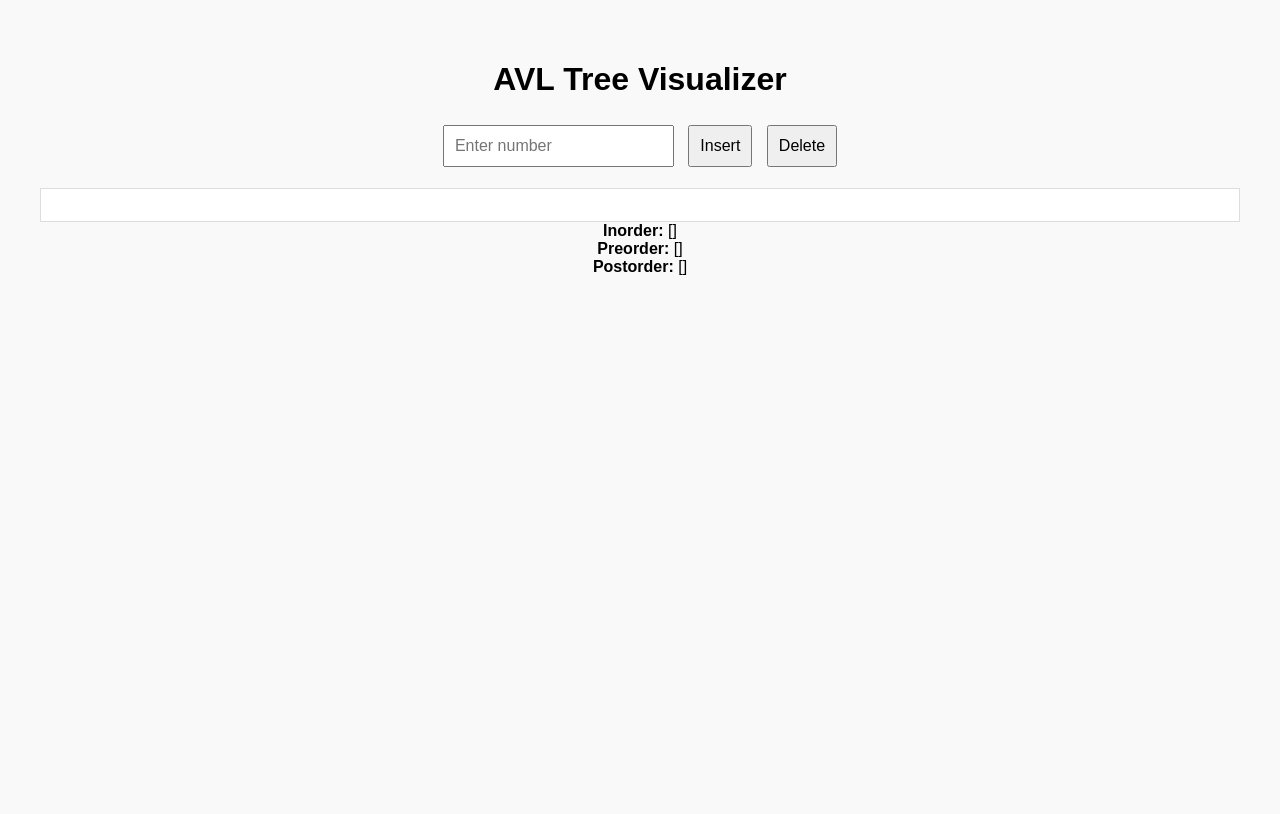
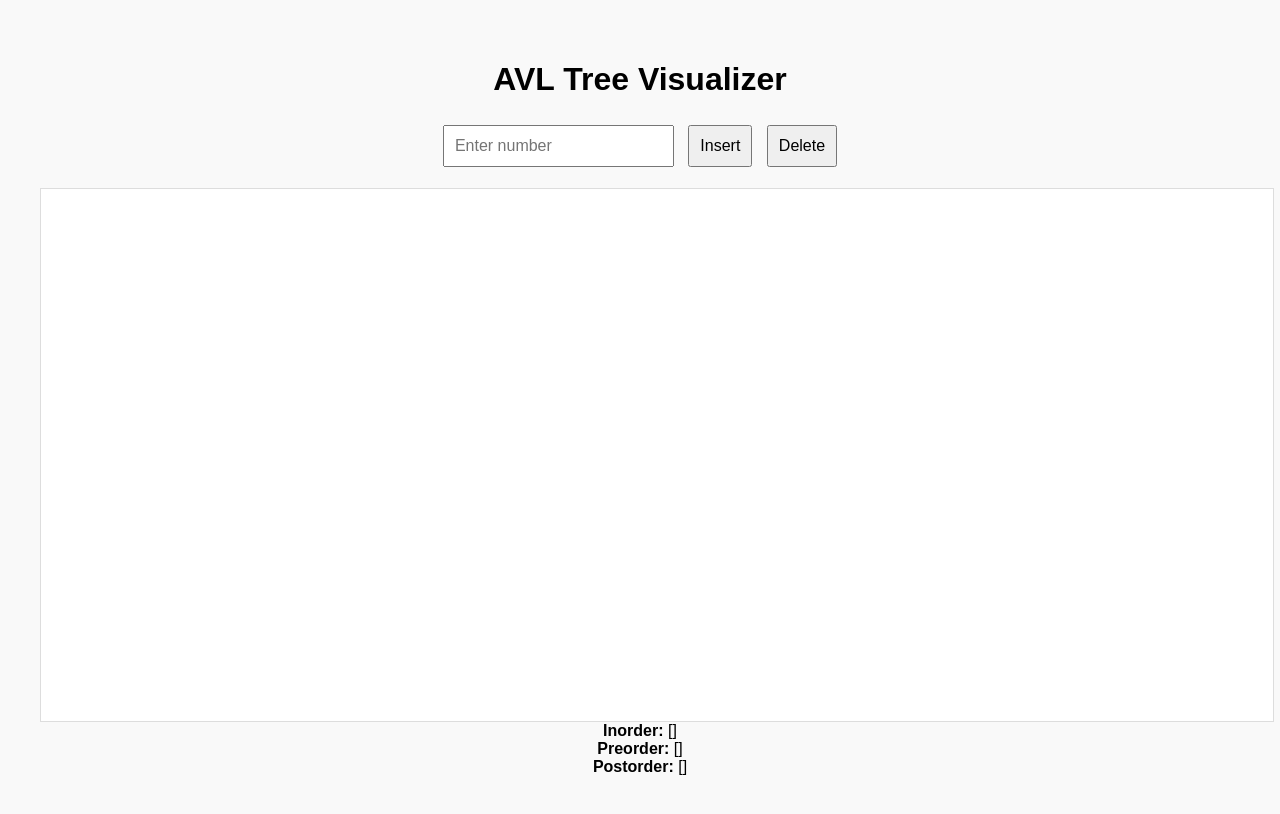
Before and after one commit to adasarpan404/avl-visualizer, a website built with Vite: page index.html in a window 1280 px wide. Built offline with nearby package versions, Linux system fonts and the light colour scheme.

Commit message:
avl visualizer

```diff
--- a/src/style.css
+++ b/src/style.css
@@ -20,5 +20,8 @@ button {
   background: #fff;
   border: 1px solid #ddd;
   padding: 1rem;
-  overflow-x: auto;
+  width: 100%;
+  height: 500px;
+  overflow: auto;
+  white-space: nowrap;
 }
```
Also changed, not shown: readme.md (added).
